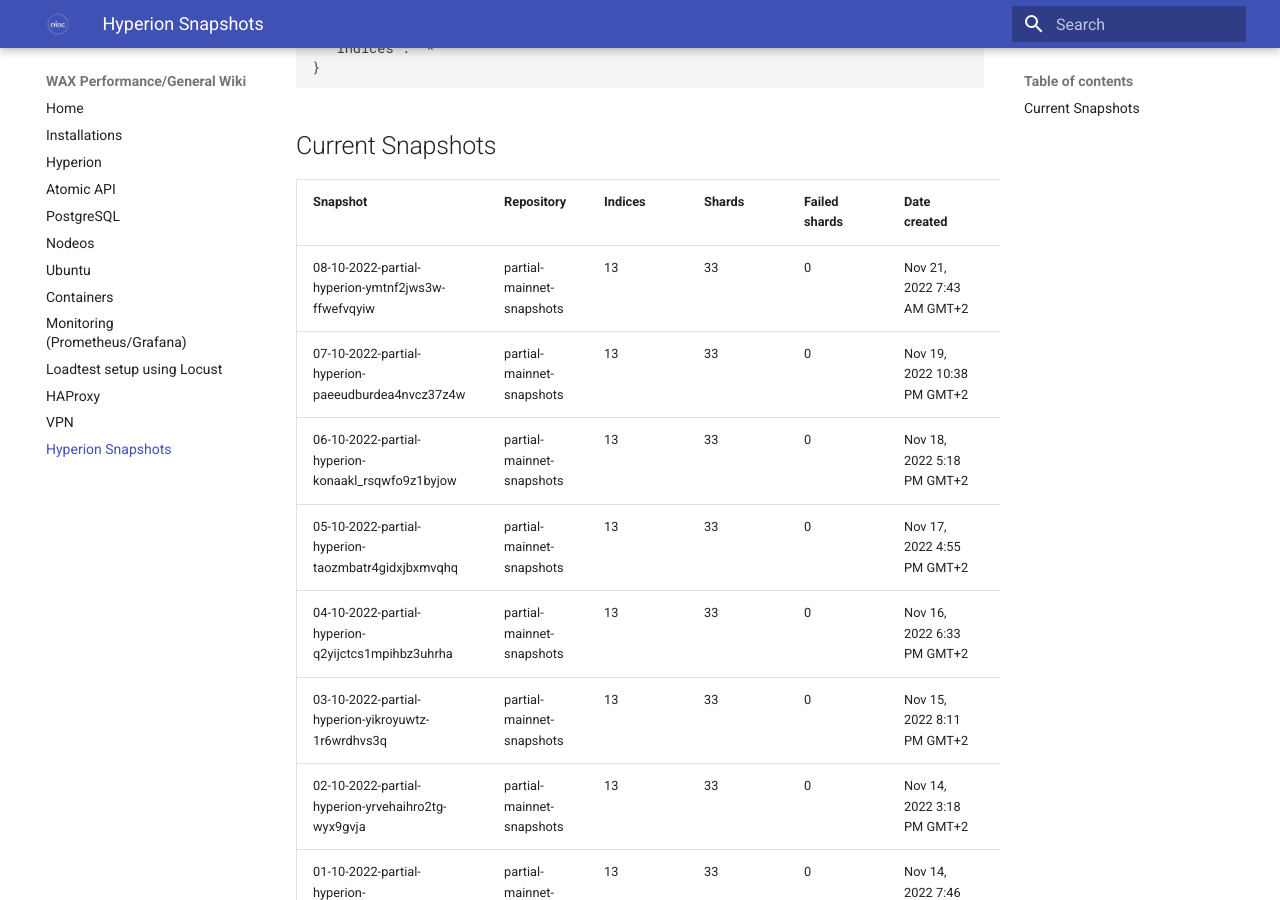
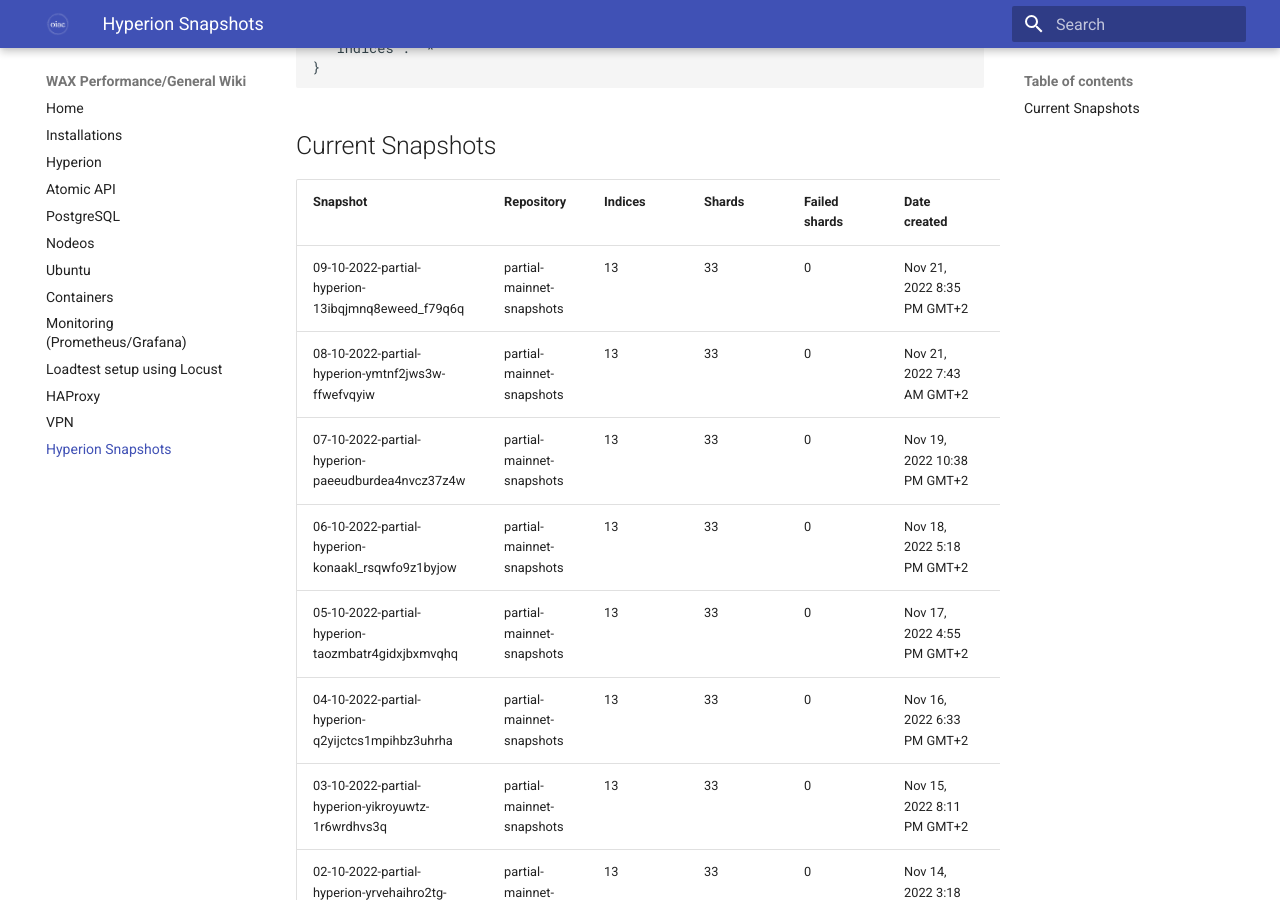
Before and after one commit to oneinacillian/wiki, an MkDocs documentation site: the page built from docs/snapshots.md, in a window 1280 px wide and 900 px high, scrolled down 2022 px. Built offline with MkDocs 1.6.1 and Material for MkDocs 9.7.7, drawn with Linux system fonts in a browser that asks for light colours.

Commit message:
Added snapshot for 09/10

```diff
--- a/docs/snapshots.md
+++ b/docs/snapshots.md
@@ -60,6 +60,7 @@
 
 | Snapshot                                           | Repository                | Indices | Shards | Failed shards | Date created                | Duration |
 |----------------------------------------------------|---------------------------|---------|--------|---------------|-----------------------------|----------|
+| 09-10-2022-partial-hyperion-13ibqjmnq8eweed_f79q6q | partial-mainnet-snapshots | 13      | 33     | 0             | Nov 21, 2022 8:35 PM GMT+2  | 15s      |
 | 08-10-2022-partial-hyperion-ymtnf2jws3w-ffwefvqyiw | partial-mainnet-snapshots | 13      | 33     | 0             | Nov 21, 2022 7:43 AM GMT+2  | 22s      |
 | 07-10-2022-partial-hyperion-paeeudburdea4nvcz37z4w | partial-mainnet-snapshots | 13      | 33     | 0             | Nov 19, 2022 10:38 PM GMT+2 | 31s      |
 | 06-10-2022-partial-hyperion-konaakl_rsqwfo9z1byjow | partial-mainnet-snapshots | 13      | 33     | 0             | Nov 18, 2022 5:18 PM GMT+2  | 26s      |
```
